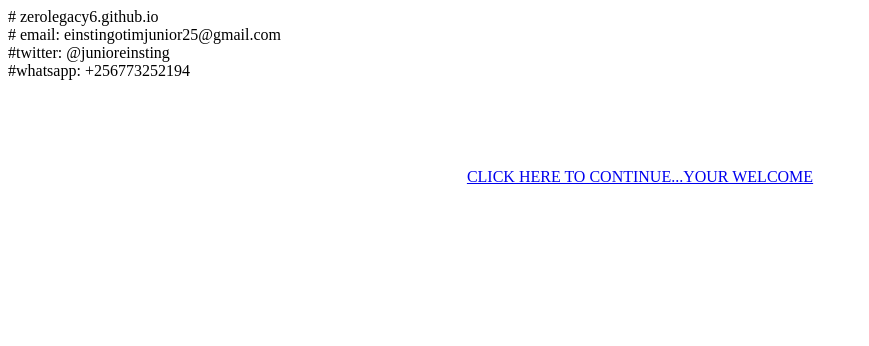
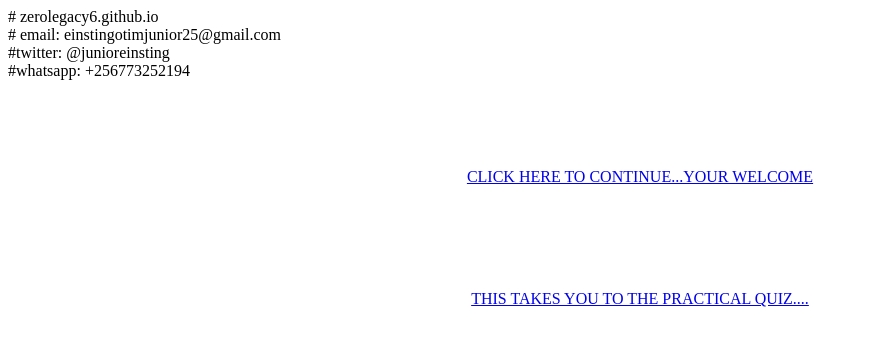
Before and after one commit to zerolegacy6/zerolegacy6.github.io, a plain HTML site: page index.html in a window 1280 px wide. Shown: the whole page, without its empty margins (0-869 px from the left). Drawn offline with Linux system fonts and the light colour scheme.

Commit message:
Update index.html

```diff
--- a/index.html
+++ b/index.html
@@ -12,3 +12,8 @@
 <br>
 
 <p style= "text-align: center"><a href= "index page.html">CLICK HERE TO CONTINUE...YOUR WELCOME</a></p>
+<br>
+<br>
+<br>
+<br>
+<p style= "text-align: center"><a href= "pageone.html">THIS TAKES YOU TO THE PRACTICAL QUIZ....</a></p>
```
